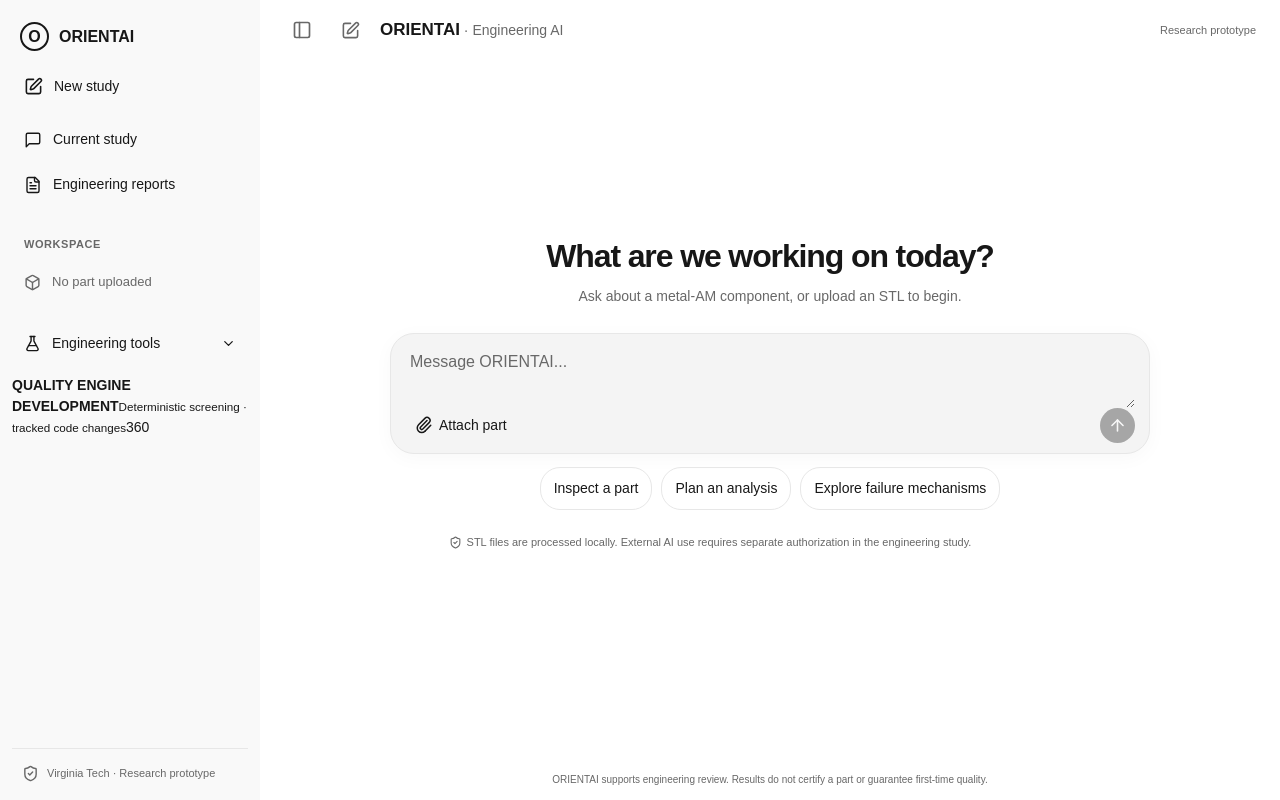
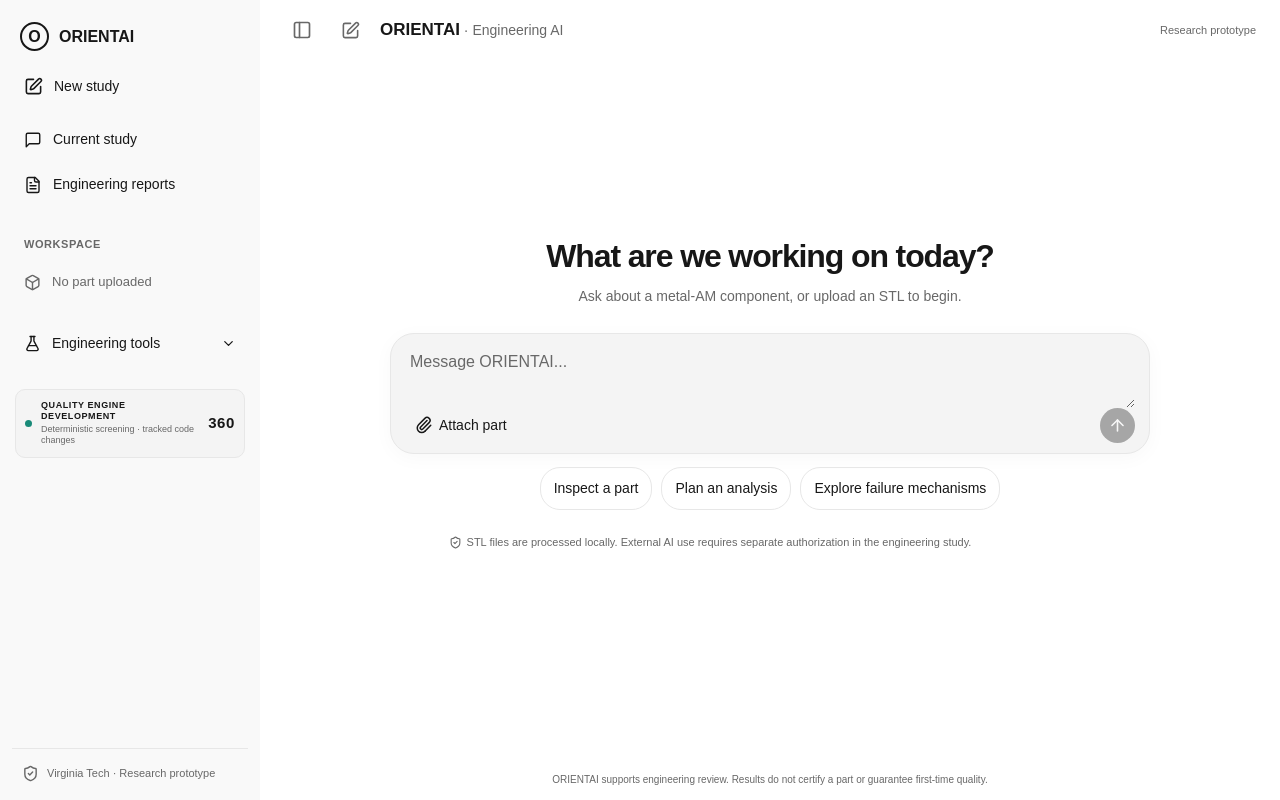
Before and after one commit to Wickey23/boeing-vt-am-first-time-quality, a Next.js app: page / in a window 1280 px wide. Built offline with nearby package versions, Linux system fonts and the light colour scheme.

Commit message:
style(ticker): compact accessible engineering development counter

```diff
--- a/components/v2/chat-shell.css
+++ b/components/v2/chat-shell.css
@@ -92,3 +92,15 @@
  .oaHomeError{color:#ff9494}
 }
 @media(prefers-reduced-motion:reduce){.oaSidebar,.oaAdvancedArrow{transition:none}}
+
+
+/* Persistent code-change ticker: not a quality score or a prediction. */
+.oaBuildTicker{display:flex;align-items:center;gap:9px;min-width:0;margin:14px 3px 4px;padding:10px 9px;border:1px solid var(--oa-border);border-radius:10px;background:var(--oa-card);font-variant-numeric:tabular-nums}
+.oaBuildTickerPulse{width:7px;height:7px;flex:0 0 7px;border-radius:50%;background:#188a78}
+.oaBuildTickerText{display:grid;min-width:0;gap:2px;flex:1}
+.oaBuildTickerText strong{font-size:9px;letter-spacing:.065em;color:var(--oa-text);line-height:1.25}
+.oaBuildTickerText small{font-size:9px;color:var(--oa-muted);line-height:1.25}
+.oaBuildTickerValue{font-size:15px;font-weight:700;letter-spacing:.04em;color:var(--oa-text)}
+.oaRoot.oaIsCollapsed .oaBuildTicker{justify-content:center;padding:8px 4px;margin:10px 0}
+.oaRoot.oaIsCollapsed .oaBuildTickerText,.oaRoot.oaIsCollapsed .oaBuildTickerValue{display:none}
+@media(max-width:780px){.oaRoot.oaIsCollapsed .oaBuildTicker{justify-content:flex-start;padding:10px 9px;margin:14px 3px 4px}.oaRoot.oaIsCollapsed .oaBuildTickerText{display:grid}.oaRoot.oaIsCollapsed .oaBuildTickerValue{display:block}}
```
